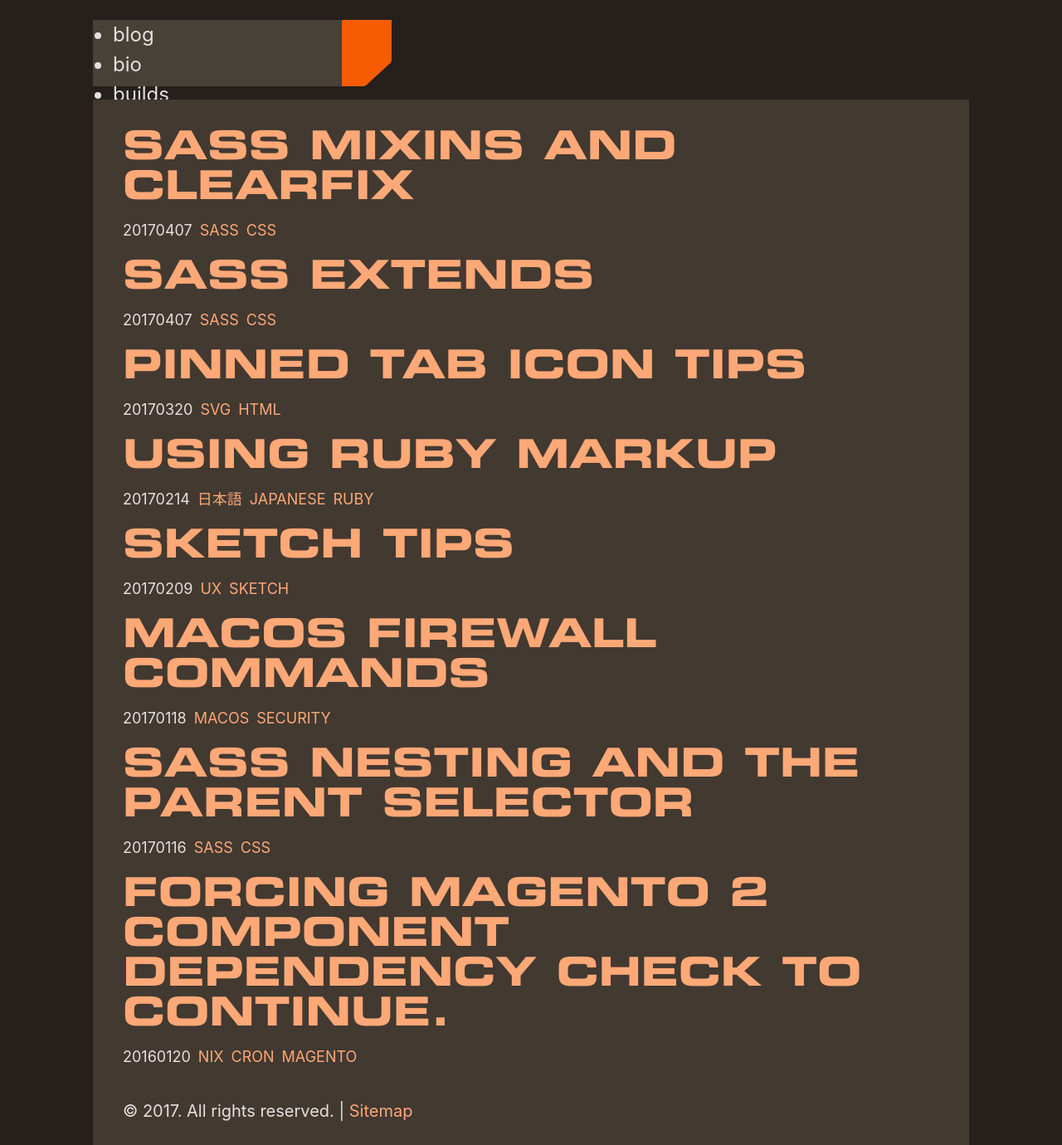
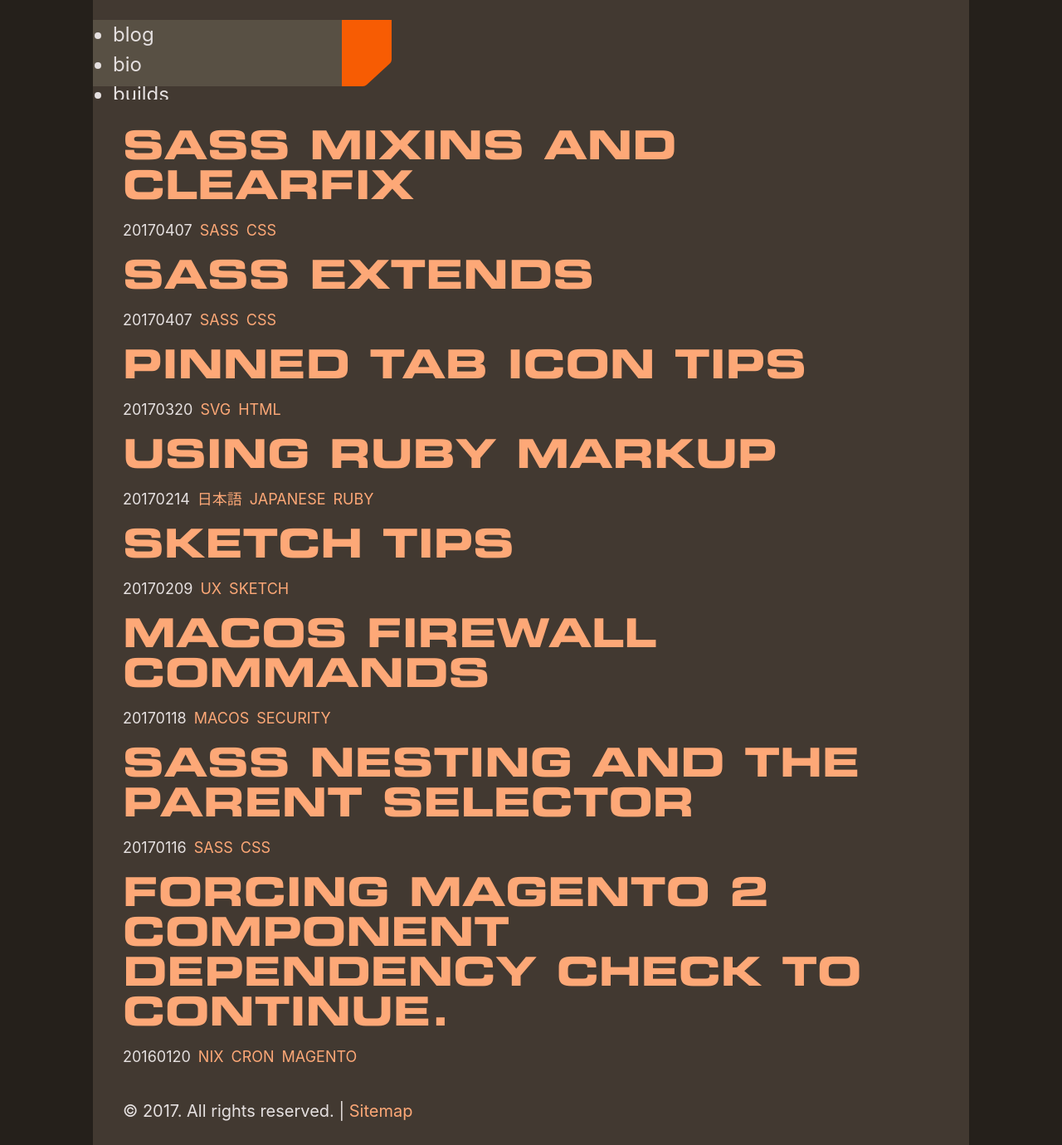
Before and after one commit to sansSpoon/sansSpoon.github.io, a Jekyll site: the page built from _pages/index.md, in a window 1280 px wide and 1380 px high. Shown: the whole window at 83% size. Built offline with Jekyll 4.4.1, drawn with Linux system fonts in a browser that asks for light colours; some web fonts are replaced.

Commit message:
layering, margins and overflox fixed

```diff
--- a/_includes/header.html
+++ b/_includes/header.html
@@ -1,5 +1,5 @@
-
-	<header class="site-header">
+<header class="site-header">
+	<div class="fixed-strip">
 		<div class="strip">
 			<ul>
 			<li>blog</li>
@@ -8,4 +8,7 @@
 			</ul>
 		<svg class="toggle" width="60px" height="80px" viewBox="0 0 60 80" xmlns="http://www.w3.org/2000/svg"><title>toggle</title><path class="polygon" d="M60 0H0v80h25.257c1.82 0 3.577-.686 4.92-1.922l27.448-25.24C59.138 51.444 60 49.477 60 47.414V0z" fill="#F75C03" fill-rule="evenodd"/></svg>
 		</div>
-	</header>
+	</div>
+</header>
+<div class="site-header-bg">
+</div>
--- a/_sass/_controlstrip.scss
+++ b/_sass/_controlstrip.scss
@@ -1,3 +1,33 @@
+$strip-height: 120px;
+
+.site-header-bg {
+	z-index: -1;
+	height: $strip-height;
+	@extend %base-width;
+	background-color: $color-bg;
+	content: "";
+	@extend %media-widths;
+}
+
+.site-header {
+	position: fixed;
+	z-index: 0;
+	top: 0;
+	left: 0;
+	right: 0;
+	height: $strip-height;
+	background-color: transparent;
+}
+
+.fixed-strip {
+	position: relative;
+	z-index: 1;
+	overflow-x: hidden;
+	height: $strip-height;
+	@extend %base-width;
+	@extend %media-widths;
+}
+
 .strip {
 	display: block;
 	background-color: fade_out($nickle,0.6);
@@ -7,7 +37,7 @@
 	height:80px;
 	position: absolute;
 	transition: transform .5s ease-in-out;
-	z-index: 1001;
+	z-index: 1000;
 }
 
 .stripClosed {
--- a/_sass/_layout.scss
+++ b/_sass/_layout.scss
@@ -2,42 +2,13 @@ main {
 	overflow: auto;
 }
 
-/*
-.header-glue {
-	position: fixed;
-	top: 0;
-	left: 0;
-	right: 0;
-}
-*/
-.site-header, .site-content, .site-footer {
-	max-width: 20rem;
-	padding-left:  1.5rem;
-	padding-right: 1.5rem;
-	margin-left:  auto;
-	margin-right: auto;
+// See "controlstrip" for header layout
+
+.site-content, .site-footer {
+	z-index: 0;
+	@extend %base-width;
 	background-color: $color-bg;
-
-	@include media-query($small) {
-		max-width: 34rem; // 16 * 1.25 * 34 // 680px
-	} // $small: 30em; // 480px min
-
-	@include media-query($medium) {
-		max-width: 44rem; // 16 * 1.5 * 44 // 1056px
-	} // $medium: 60em; // 960px min
-
-	@include media-query($large) {
-		max-width: 37rem; // 16 * 2.5 * 37 // 1480px
-	} // $large: 90em; // 1440 px min
-}
-
-.site-header {
-	top:0;
-	height:120px;
-	position: sticky;
-	position: -webkit-sticky;
-	background-color: transparent;
-	overflow:hidden;
+	@extend %media-widths;
 }
 
 .site-content {
--- a/_sass/_variables.scss
+++ b/_sass/_variables.scss
@@ -85,3 +85,25 @@ $xlarge: 120em;
 	display: table;
 	clear: both;
 }
+
+%base-width {
+	max-width: 20rem;
+	padding-left:  1.5rem;
+	padding-right: 1.5rem;
+	margin-left:  auto;
+	margin-right: auto;
+}
+
+%media-widths {
+	@include media-query($small) {
+		max-width: 34rem; // 16 * 1.25 * 34 // 680px
+	} // $small: 30em; // 480px min
+
+	@include media-query($medium) {
+		max-width: 44rem; // 16 * 1.5 * 44 // 1056px
+	} // $medium: 60em; // 960px min
+
+	@include media-query($large) {
+		max-width: 37rem; // 16 * 2.5 * 37 // 1480px
+	} // $large: 90em; // 1440 px min
+}
```
Also changed, not shown: assets/js/ux.js (+25 -0 lines).
